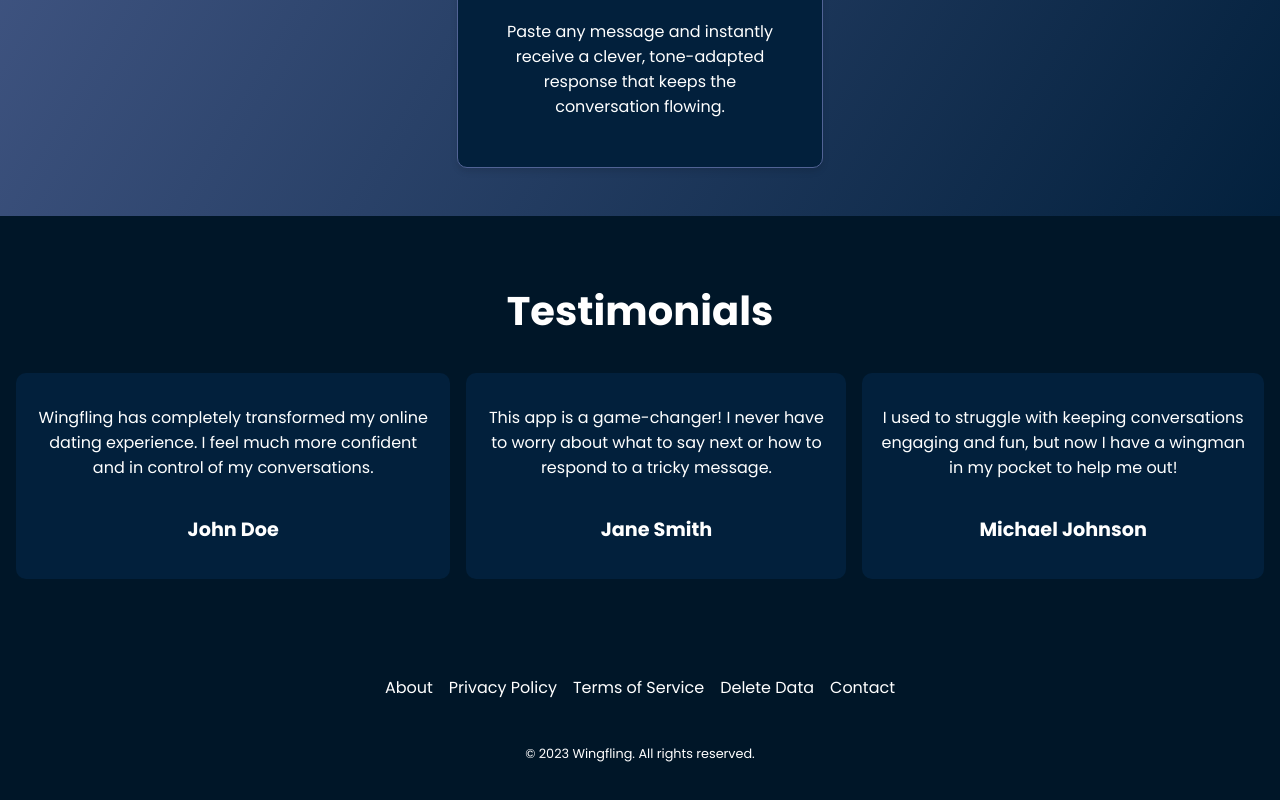
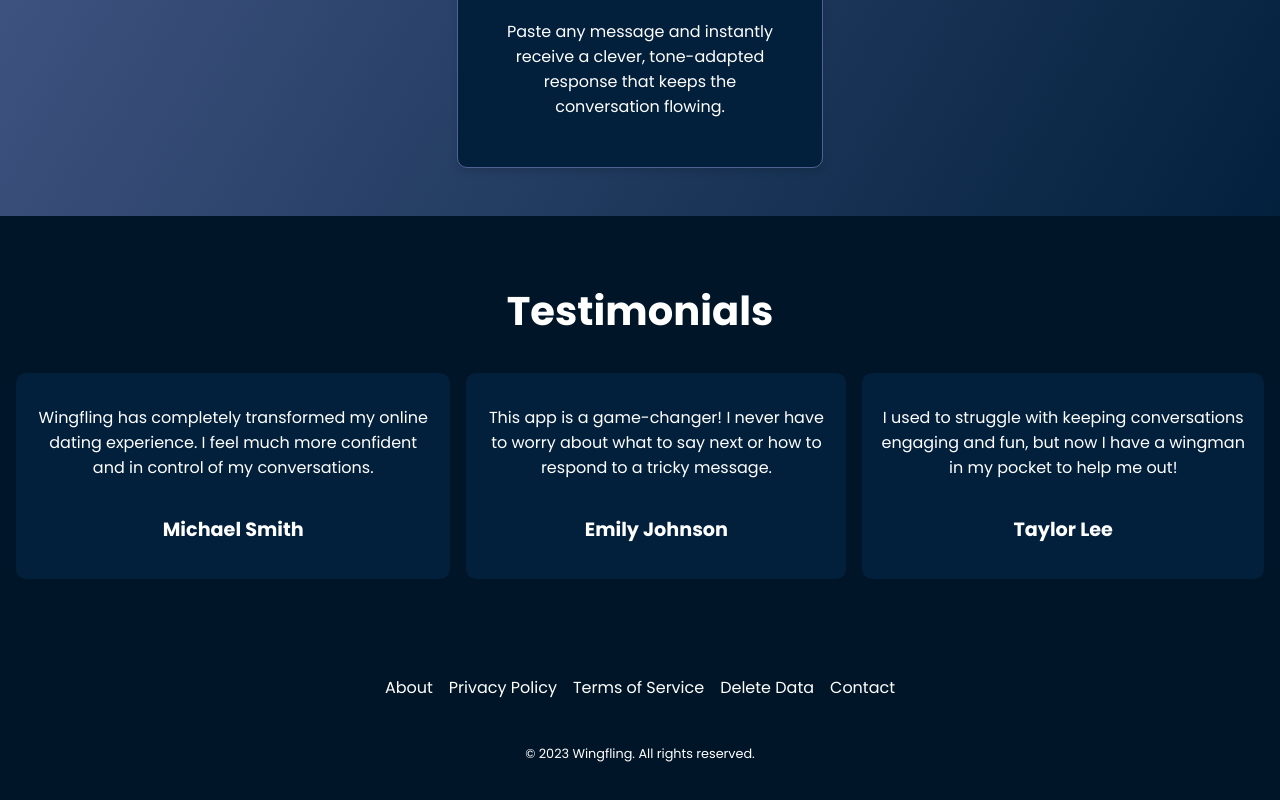
Before and after one commit to prudhvireddym/wingfling-landing-page, a React (Create React App) app: page / in a window 1280 px wide. Shown: the part 1648-2448 px from the top of the page. Built offline with nearby package versions, Linux system fonts and the light colour scheme.

Commit message:
changed testimonies

```diff
--- a/src/components/LandingPageComponents/Hero.js
+++ b/src/components/LandingPageComponents/Hero.js
@@ -17,6 +17,7 @@
   width: 15rem;
   height: 15rem;
   margin-bottom: 1rem;
+  margin-top: -15rem;
 `;
 
 const HeroTitle = styled.h1`
--- a/src/components/LandingPageComponents/Testimonials.js
+++ b/src/components/LandingPageComponents/Testimonials.js
@@ -22,10 +22,11 @@
 
 const TestimonialsSlider = styled.div`
   display: flex;
-  overflow-x: scroll;
+  overflow-x: auto;
   gap: 1rem;
   padding: 1rem;
   scrollbar-width: none;
+  -ms-overflow-style: none;
 
   &::-webkit-scrollbar {
     display: none;
@@ -61,15 +62,15 @@
   const testimonialData = [
     {
       text: 'Wingfling has completely transformed my online dating experience. I feel much more confident and in control of my conversations.',
-      name: 'John Doe',
+      name: 'Michael Smith',
     },
     {
       text: 'This app is a game-changer! I never have to worry about what to say next or how to respond to a tricky message.',
-      name: 'Jane Smith',
+      name: 'Emily Johnson',
     },
     {
       text: 'I used to struggle with keeping conversations engaging and fun, but now I have a wingman in my pocket to help me out!',
-      name: 'Michael Johnson',
+      name: 'Taylor Lee',
     },
   ];
 
```
